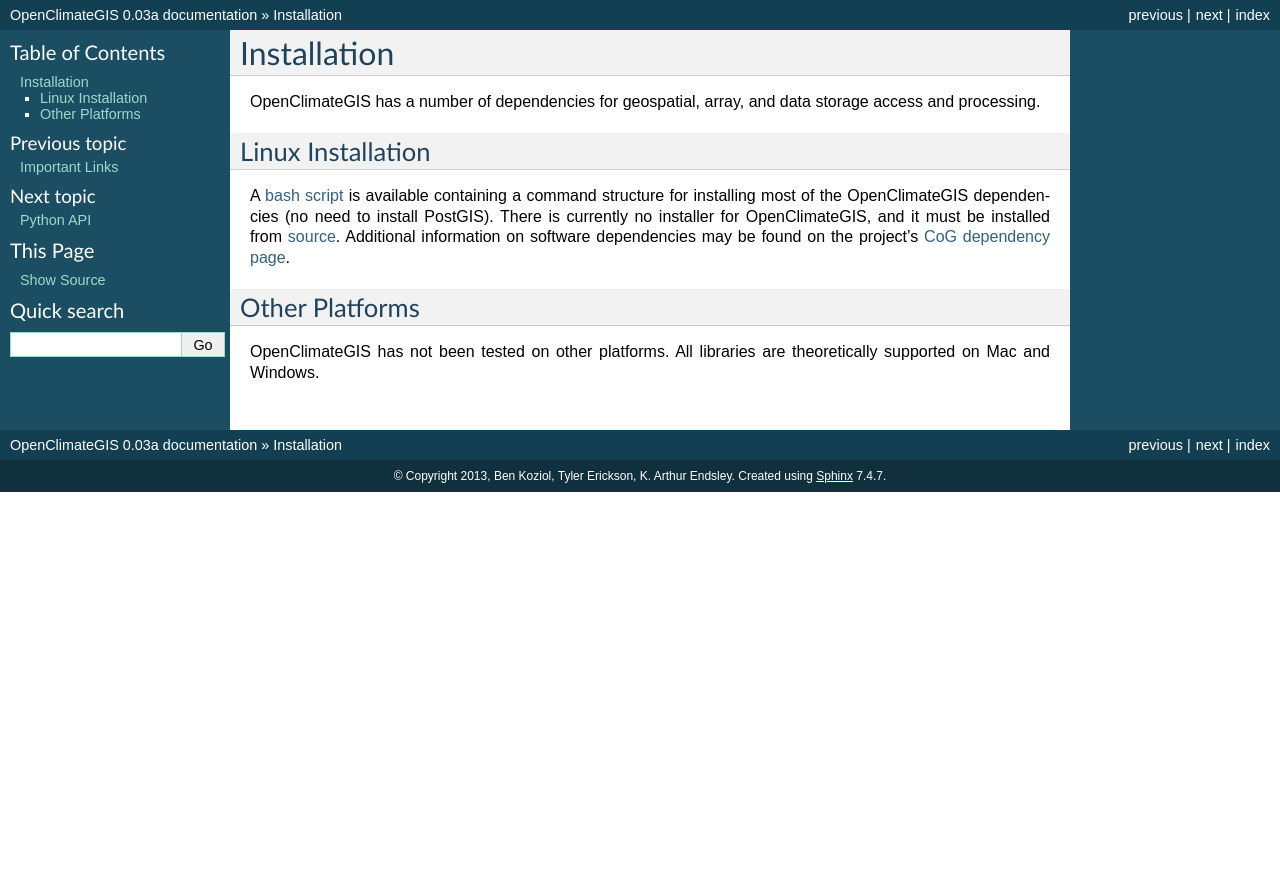
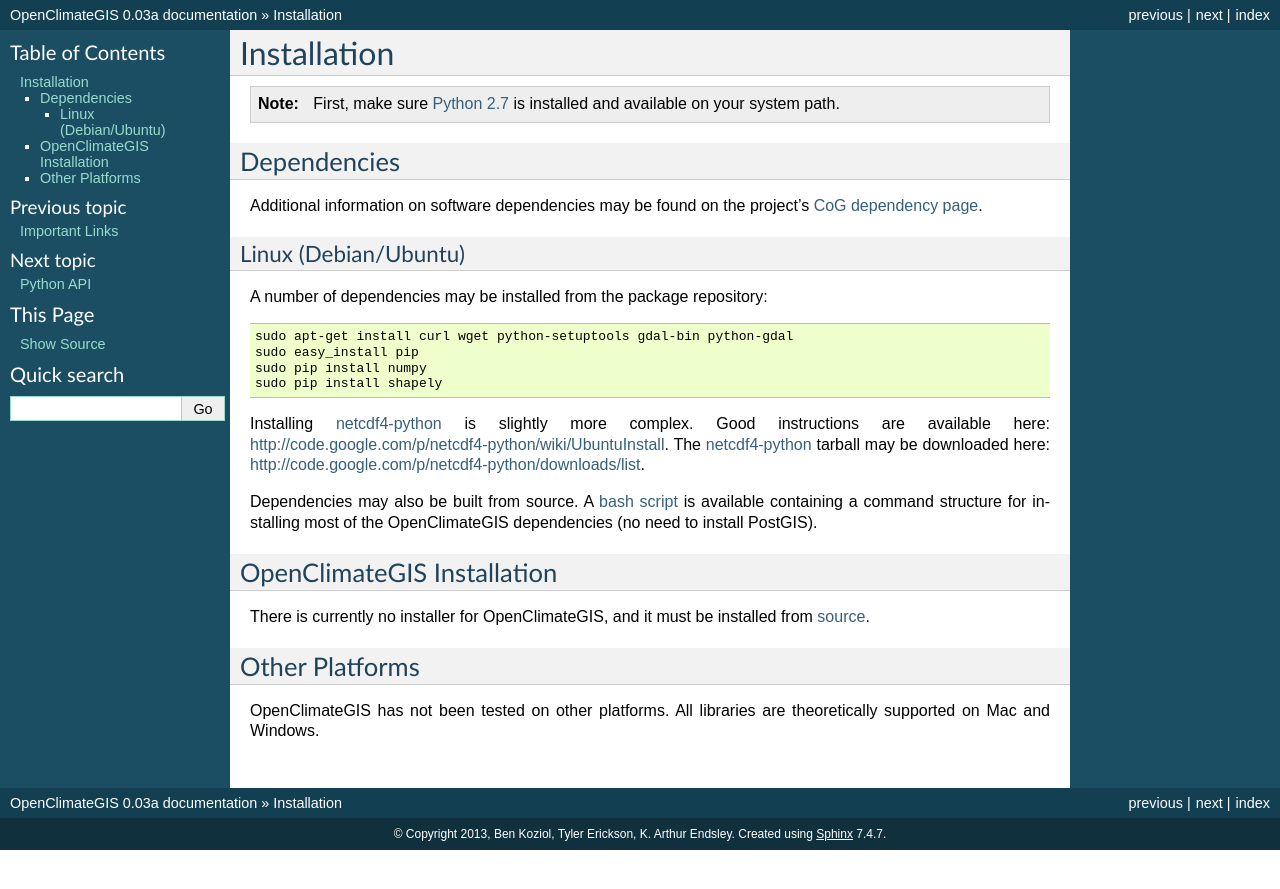
Before and after one commit to NCPP/ocgis, a Sphinx documentation site: the page built from doc/install.rst, in a window 1280 px wide. Shown: the top 889 px of the page. Built offline with Sphinx 7.4.7, drawn with Linux system fonts in a browser that asks for light colours; formulas are drawn with MathJax 3.

Commit message:
added setup.py. doc changes.

```diff
--- a/doc/install.rst
+++ b/doc/install.rst
@@ -1,13 +1,39 @@
+============
 Installation
 ============
 
-OpenClimateGIS has a number of dependencies for geospatial, array, and data storage access and processing.
+.. note:: First, make sure `Python 2.7`_ is installed and available on your system path.
 
-Linux Installation
-------------------
+Dependencies
+------------
 
-A `bash script`_ is available containing a command structure for installing most of the OpenClimateGIS dependencies (no need to install PostGIS). There is currently no installer for OpenClimateGIS, and it must be installed from source_. Additional information on software dependencies may be found on the project's `CoG dependency page`_.
+Additional information on software dependencies may be found on the project's `CoG dependency page`_.
 
+Linux (Debian/Ubuntu)
+~~~~~~~~~~~~~~~~~~~~~
+
+A number of dependencies may be installed from the package repository:
+
+.. code-block:: sh
+
+   sudo apt-get install curl wget python-setuptools gdal-bin python-gdal
+   sudo easy_install pip
+   sudo pip install numpy
+   sudo pip install shapely
+
+Installing netcdf4-python_ is slightly more complex. Good instructions are available here: http://code.google.com/p/netcdf4-python/wiki/UbuntuInstall. The netcdf4-python_ tarball may be downloaded here: http://code.google.com/p/netcdf4-python/downloads/list.
+
+Dependencies may also be built from source. A `bash script`_ is available containing a command structure for installing most of the OpenClimateGIS dependencies (no need to install PostGIS).
+
+OpenClimateGIS Installation
+---------------------------
+
+There is currently no installer for OpenClimateGIS, and it must be installed from source_.
+
+.. todo:: setup.py explanation
+
+.. _Python 2.7: http://www.python.org/download/releases/2.7/
+.. _netcdf4-python: http://code.google.com/p/netcdf4-python/
 .. _bash script: https://github.com/NCPP/ocgis/blob/master/sh/install_geospatial.sh
 .. _source: https://github.com/NCPP/ocgis
 .. _CoG dependency page: http://www.earthsystemcog.org/projects/openclimategis/dependencies
```
Also changed, not shown: 1 other file.
